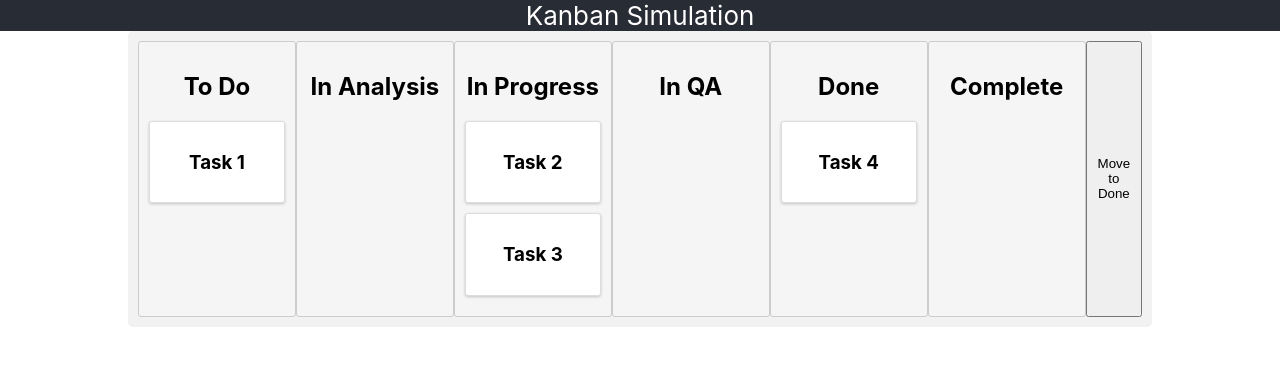
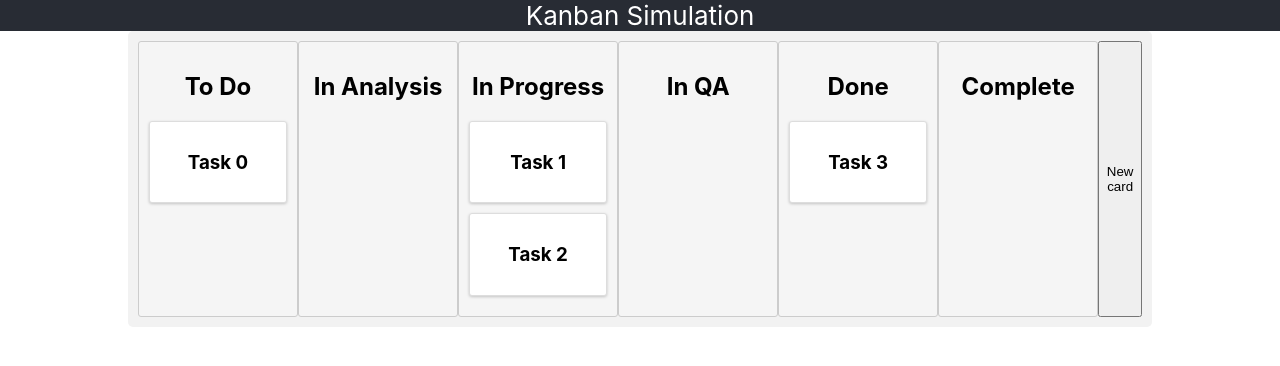
Before and after one commit to JimBobBirnie/kanboard-react, a React (Create React App) app: page / in a window 1280 px wide. Shown: the top 366 px of the page. Built offline with nearby package versions, Linux system fonts and the light colour scheme.

Commit message:
can add new cards to the board

```diff
--- a/src/KanbanBoard.js
+++ b/src/KanbanBoard.js
@@ -6,7 +6,7 @@ const KanbanBoard = () => {
 
     const [columns, setColumns] = useState([
         { id: 0, title: 'To Do' },
-        {id: 4, title:'In Analysis'},
+        { id: 4, title: 'In Analysis' },
         { id: 1, title: 'In Progress' },
         { id: 5, title: 'In QA' },
         { id: 2, title: 'Done' },
@@ -14,10 +14,10 @@ const KanbanBoard = () => {
     ])
 
     const [tasks, setTasks] = useState([
-        {  title: 'Task 1', status: 0},
-        {  title: 'Task 2', status: 1 },
-        {  title: 'Task 3', status: 1 },
-        { title: 'Task 4', status: 2 },
+        { title: 'Task 0', status: 0 },
+        { title: 'Task 1', status: 1 },
+        { title: 'Task 2', status: 1 },
+        { title: 'Task 3', status: 2 },
 
         // add more tasks as needed
     ]);
@@ -32,7 +32,11 @@ const KanbanBoard = () => {
         setTasks(updatedTasks);
     };
 
-
+    const newCard = () => {
+        const newCardTitle = 'Task ' + tasks.length;
+        const updatedTasks = [...tasks, { title: newCardTitle, status: 0 }];
+        setTasks(updatedTasks);
+    }
 
     const renderTaskCards = (status) => {
         return tasks
@@ -48,17 +52,17 @@ const KanbanBoard = () => {
     const columnDivs = columns.map((item) => (
         <div key={item.id} className="column">
 
-          <h2>{item.title}</h2>
-          {renderTaskCards(item.id)}
+            <h2>{item.title}</h2>
+            {renderTaskCards(item.id)}
         </div>
-      ));
+    ));
 
 
     return (
 
         <div className="board">
             {columnDivs}
-            <button onClick={() => handleTaskMove(tasks[0], 2)}>Move to Done</button>
+            <button onClick={() => newCard()}>New card</button>
         </div>
     );
 };
```
